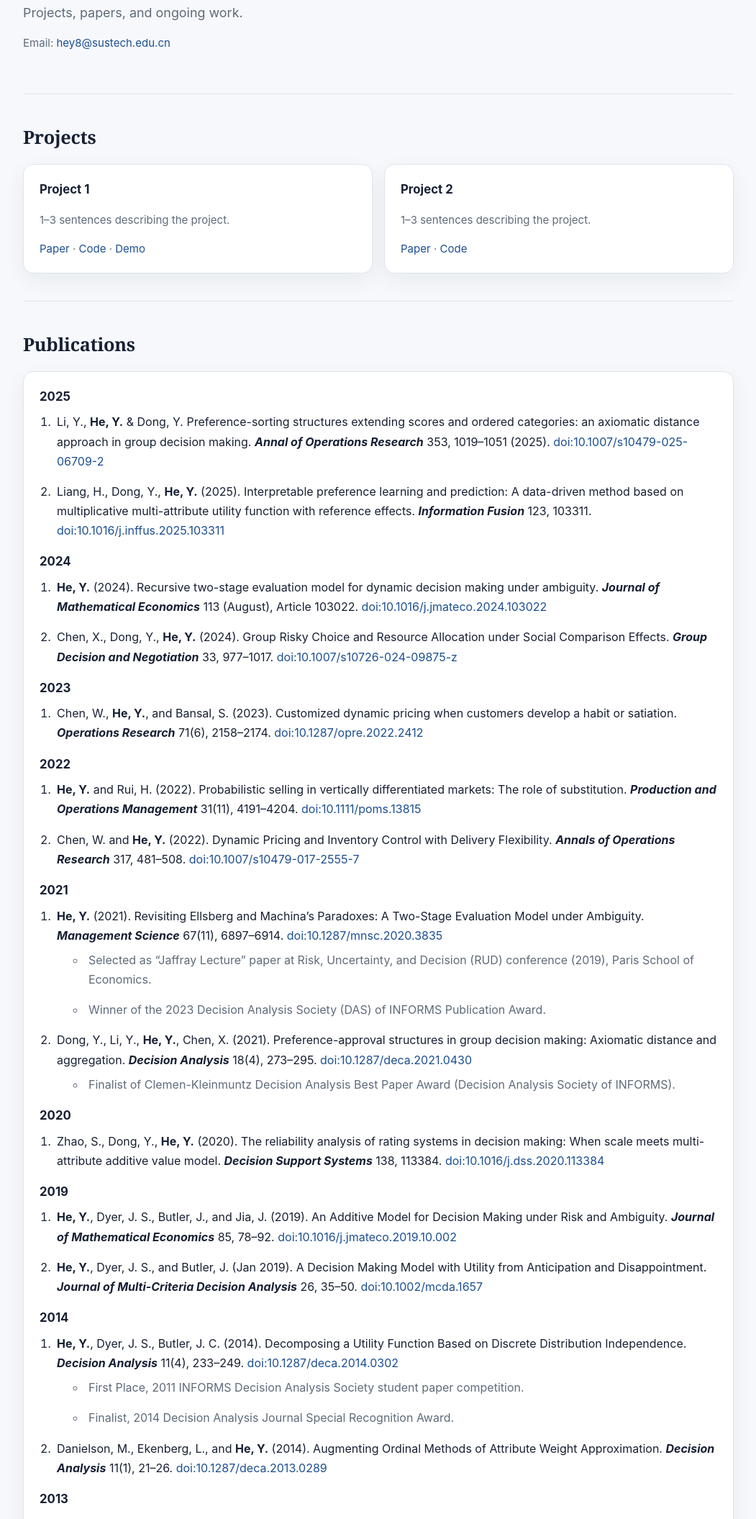
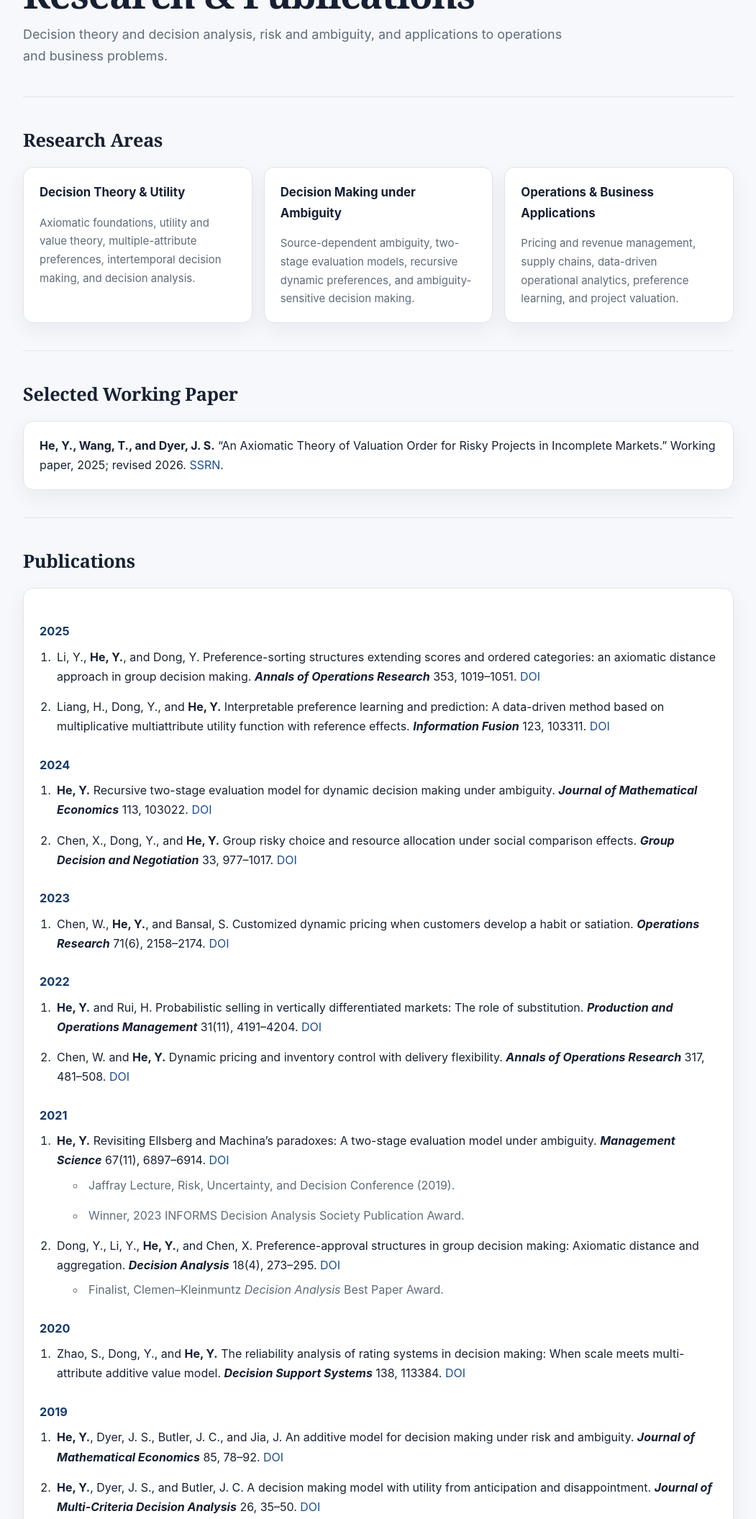
Before and after one commit to riverodense/ying-he, a plain HTML site: page research.html in a window 1280 px wide. Shown: the part 208-2319 px from the top of the page at 72% size, without its empty margins (114-1165 px from the left). Drawn offline with Linux system fonts and the light colour scheme.

Commit message:
Refresh academic website: research.html

```diff
--- a/research.html
+++ b/research.html
@@ -1,9 +1,9 @@
-
 <!doctype html>
 <html lang="en">
 <head>
   <meta charset="utf-8" />
   <meta name="viewport" content="width=device-width,initial-scale=1" />
+  <meta name="description" content="Research and publications of Ying He in decision analysis, ambiguity, operations management, and related areas." />
   <title>Ying He / 何英 | Research</title>
   <link rel="stylesheet" href="css/styles.css" />
   <script src="js/main.js" defer></script>
@@ -14,191 +14,187 @@
       <a class="brand" href="index.html">Ying He / 何英</a>
       <nav class="site-nav" aria-label="Primary">
         <a href="index.html">Home</a>
-        <a href="cv.html">CV</a>
         <a href="research.html">Research</a>
         <a href="teaching.html">Teaching</a>
-        <a href="photos.html">Photos</a>
-        <a href="hobby.html">My Hobby</a>
+        <a href="cv.html">CV</a>
       </nav>
     </div>
   </header>
 
   <main class="container">
     <section class="hero">
-      <h1>Research</h1>
-      <p class="lead">Projects, papers, and ongoing work.</p>
-      <p class="small">Email: <a href="mailto:hey8@sustech.edu.cn">hey8@sustech.edu.cn</a></p>
+      <p class="kicker">Research</p>
+      <h1>Research &amp; Publications</h1>
+      <p class="lead">Decision theory and decision analysis, risk and ambiguity, and applications to operations and business problems.</p>
     </section>
 
     <section class="section">
-      <h2>Projects</h2>
-      <div class="grid">
+      <h2>Research Areas</h2>
+      <div class="card-grid">
         <div class="card">
-          <h3>Project 1</h3>
-          <p class="small">1–3 sentences describing the project.</p>
-          <p class="small"><a href="#">Paper</a> · <a href="#">Code</a> · <a href="#">Demo</a></p>
+          <h3>Decision Theory &amp; Utility</h3>
+          <p class="small">Axiomatic foundations, utility and value theory, multiple-attribute preferences, intertemporal decision making, and decision analysis.</p>
         </div>
         <div class="card">
-          <h3>Project 2</h3>
-          <p class="small">1–3 sentences describing the project.</p>
-          <p class="small"><a href="#">Paper</a> · <a href="#">Code</a></p>
+          <h3>Decision Making under Ambiguity</h3>
+          <p class="small">Source-dependent ambiguity, two-stage evaluation models, recursive dynamic preferences, and ambiguity-sensitive decision making.</p>
+        </div>
+        <div class="card">
+          <h3>Operations &amp; Business Applications</h3>
+          <p class="small">Pricing and revenue management, supply chains, data-driven operational analytics, preference learning, and project valuation.</p>
         </div>
       </div>
     </section>
 
+    <section class="section">
+      <h2>Selected Working Paper</h2>
+      <div class="card">
+        <p>
+          <strong>He, Y., Wang, T., and Dyer, J. S.</strong>
+          “An Axiomatic Theory of Valuation Order for Risky Projects in Incomplete Markets.”
+          Working paper, 2025; revised 2026.
+          <a href="https://papers.ssrn.com/sol3/papers.cfm?abstract_id=5415455">SSRN</a>.
+        </p>
+      </div>
+    </section>
 
     <section class="section">
       <h2>Publications</h2>
       <div class="card">
-
-    <h3>2025</h3>
+        <h3 class="year-heading">2025</h3>
         <ol class="pubs">
           <li>
-        Li, Y., <strong>He, Y.</strong> &amp; Dong, Y. Preference-sorting structures extending scores and ordered categories:
+            Li, Y., <strong>He, Y.</strong>, and Dong, Y. Preference-sorting structures extending scores and ordered categories:
             an axiomatic distance approach in group decision making.
-        <strong><em>Annal of Operations Research</em></strong> 353, 1019–1051 (2025).
-        <a href="https://doi.org/10.1007/s10479-025-06709-2">doi:10.1007/s10479-025-06709-2</a>
+            <strong><em>Annals of Operations Research</em></strong> 353, 1019–1051.
+            <a href="https://doi.org/10.1007/s10479-025-06709-2">DOI</a>
           </li>
           <li>
-        Liang, H., Dong, Y., <strong>He, Y.</strong> (2025). Interpretable preference learning and prediction: A data-driven method
-        based on multiplicative multi-attribute utility function with reference effects.
+            Liang, H., Dong, Y., and <strong>He, Y.</strong> Interpretable preference learning and prediction: A data-driven method
+            based on multiplicative multiattribute utility function with reference effects.
             <strong><em>Information Fusion</em></strong> 123, 103311.
-        <a href="https://doi.org/10.1016/j.inffus.2025.103311">doi:10.1016/j.inffus.2025.103311</a>
+            <a href="https://doi.org/10.1016/j.inffus.2025.103311">DOI</a>
           </li>
         </ol>
 
-    <h3>2024</h3>
+        <h3 class="year-heading">2024</h3>
         <ol class="pubs">
           <li>
-        <strong>He, Y.</strong> (2024). Recursive two-stage evaluation model for dynamic decision making under ambiguity.
-        <strong><em>Journal of Mathematical Economics</em></strong> 113 (August), Article 103022.
-        <a href="https://doi.org/10.1016/j.jmateco.2024.103022">doi:10.1016/j.jmateco.2024.103022</a>
+            <strong>He, Y.</strong> Recursive two-stage evaluation model for dynamic decision making under ambiguity.
+            <strong><em>Journal of Mathematical Economics</em></strong> 113, 103022.
+            <a href="https://doi.org/10.1016/j.jmateco.2024.103022">DOI</a>
           </li>
           <li>
-        Chen, X., Dong, Y., <strong>He, Y.</strong> (2024). Group Risky Choice and Resource Allocation under Social Comparison Effects.
+            Chen, X., Dong, Y., and <strong>He, Y.</strong> Group risky choice and resource allocation under social comparison effects.
             <strong><em>Group Decision and Negotiation</em></strong> 33, 977–1017.
-        <a href="https://doi.org/10.1007/s10726-024-09875-z">doi:10.1007/s10726-024-09875-z</a>
+            <a href="https://doi.org/10.1007/s10726-024-09875-z">DOI</a>
           </li>
         </ol>
 
-    <h3>2023</h3>
+        <h3 class="year-heading">2023</h3>
         <ol class="pubs">
           <li>
-        Chen, W., <strong>He, Y.</strong>, and Bansal, S. (2023). Customized dynamic pricing when customers develop a habit or satiation.
+            Chen, W., <strong>He, Y.</strong>, and Bansal, S. Customized dynamic pricing when customers develop a habit or satiation.
             <strong><em>Operations Research</em></strong> 71(6), 2158–2174.
-        <a href="https://doi.org/10.1287/opre.2022.2412">doi:10.1287/opre.2022.2412</a>
+            <a href="https://doi.org/10.1287/opre.2022.2412">DOI</a>
           </li>
         </ol>
 
-    <h3>2022</h3>
+        <h3 class="year-heading">2022</h3>
         <ol class="pubs">
           <li>
-        <strong>He, Y.</strong> and Rui, H. (2022). Probabilistic selling in vertically differentiated markets: The role of substitution.
+            <strong>He, Y.</strong> and Rui, H. Probabilistic selling in vertically differentiated markets: The role of substitution.
             <strong><em>Production and Operations Management</em></strong> 31(11), 4191–4204.
-        <a href="https://doi.org/10.1111/poms.13815">doi:10.1111/poms.13815</a>
+            <a href="https://doi.org/10.1111/poms.13815">DOI</a>
           </li>
           <li>
-        Chen, W. and <strong>He, Y.</strong> (2022). Dynamic Pricing and Inventory Control with Delivery Flexibility.
+            Chen, W. and <strong>He, Y.</strong> Dynamic pricing and inventory control with delivery flexibility.
             <strong><em>Annals of Operations Research</em></strong> 317, 481–508.
-        <a href="https://doi.org/10.1007/s10479-017-2555-7">doi:10.1007/s10479-017-2555-7</a>
+            <a href="https://doi.org/10.1007/s10479-017-2555-7">DOI</a>
           </li>
         </ol>
 
-    <h3>2021</h3>
+        <h3 class="year-heading">2021</h3>
         <ol class="pubs">
           <li>
-        <strong>He, Y.</strong> (2021). Revisiting Ellsberg and Machina’s Paradoxes: A Two-Stage Evaluation Model under Ambiguity.
+            <strong>He, Y.</strong> Revisiting Ellsberg and Machina’s paradoxes: A two-stage evaluation model under ambiguity.
             <strong><em>Management Science</em></strong> 67(11), 6897–6914.
-        <a href="https://doi.org/10.1287/mnsc.2020.3835">doi:10.1287/mnsc.2020.3835</a>
+            <a href="https://doi.org/10.1287/mnsc.2020.3835">DOI</a>
             <ul>
-          <li>Selected as “Jaffray Lecture” paper at Risk, Uncertainty, and Decision (RUD) conference (2019), Paris School of Economics.</li>
-          <li>Winner of the 2023 Decision Analysis Society (DAS) of INFORMS Publication Award.</li>
+              <li>Jaffray Lecture, Risk, Uncertainty, and Decision Conference (2019).</li>
+              <li>Winner, 2023 INFORMS Decision Analysis Society Publication Award.</li>
             </ul>
           </li>
           <li>
-        Dong, Y., Li, Y., <strong>He, Y.</strong>, Chen, X. (2021). Preference-approval structures in group decision making:
+            Dong, Y., Li, Y., <strong>He, Y.</strong>, and Chen, X. Preference-approval structures in group decision making:
             Axiomatic distance and aggregation.
             <strong><em>Decision Analysis</em></strong> 18(4), 273–295.
-        <a href="https://doi.org/10.1287/deca.2021.0430">doi:10.1287/deca.2021.0430</a>
-        <ul>
-          <li>Finalist of Clemen-Kleinmuntz Decision Analysis Best Paper Award (Decision Analysis Society of INFORMS).</li>
-        </ul>
+            <a href="https://doi.org/10.1287/deca.2021.0430">DOI</a>
+            <ul><li>Finalist, Clemen–Kleinmuntz <em>Decision Analysis</em> Best Paper Award.</li></ul>
           </li>
         </ol>
 
-    <h3>2020</h3>
+        <h3 class="year-heading">2020</h3>
         <ol class="pubs">
           <li>
-        Zhao, S., Dong, Y., <strong>He, Y.</strong> (2020). The reliability analysis of rating systems in decision making:
+            Zhao, S., Dong, Y., and <strong>He, Y.</strong> The reliability analysis of rating systems in decision making:
             When scale meets multi-attribute additive value model.
             <strong><em>Decision Support Systems</em></strong> 138, 113384.
-        <a href="https://doi.org/10.1016/j.dss.2020.113384">doi:10.1016/j.dss.2020.113384</a>
+            <a href="https://doi.org/10.1016/j.dss.2020.113384">DOI</a>
           </li>
         </ol>
 
-    <h3>2019</h3>
+        <h3 class="year-heading">2019</h3>
         <ol class="pubs">
           <li>
-        <strong>He, Y.</strong>, Dyer, J. S., Butler, J., and Jia, J. (2019). An Additive Model for Decision Making under Risk and Ambiguity.
+            <strong>He, Y.</strong>, Dyer, J. S., Butler, J. C., and Jia, J. An additive model for decision making under risk and ambiguity.
             <strong><em>Journal of Mathematical Economics</em></strong> 85, 78–92.
-        <a href="https://doi.org/10.1016/j.jmateco.2019.10.002">doi:10.1016/j.jmateco.2019.10.002</a>
+            <a href="https://doi.org/10.1016/j.jmateco.2019.10.002">DOI</a>
           </li>
           <li>
-        <strong>He, Y.</strong>, Dyer, J. S., and Butler, J. (Jan 2019). A Decision Making Model with Utility from Anticipation and Disappointment.
+            <strong>He, Y.</strong>, Dyer, J. S., and Butler, J. C. A decision making model with utility from anticipation and disappointment.
             <strong><em>Journal of Multi-Criteria Decision Analysis</em></strong> 26, 35–50.
-        <a href="https://doi.org/10.1002/mcda.1657">doi:10.1002/mcda.1657</a>
+            <a href="https://doi.org/10.1002/mcda.1657">DOI</a>
           </li>
         </ol>
 
-    <h3>2014</h3>
+        <h3 class="year-heading">2014</h3>
         <ol class="pubs">
           <li>
-        <strong>He, Y.</strong>, Dyer, J. S., Butler, J. C. (2014). Decomposing a Utility Function Based on Discrete Distribution Independence.
+            <strong>He, Y.</strong>, Dyer, J. S., and Butler, J. C. Decomposing a utility function based on discrete distribution independence.
             <strong><em>Decision Analysis</em></strong> 11(4), 233–249.
-        <a href="https://doi.org/10.1287/deca.2014.0302">doi:10.1287/deca.2014.0302</a>
+            <a href="https://doi.org/10.1287/deca.2014.0302">DOI</a>
             <ul>
-          <li>First Place, 2011 INFORMS Decision Analysis Society student paper competition.</li>
-          <li>Finalist, 2014 Decision Analysis Journal Special Recognition Award.</li>
+              <li>First Place, 2011 INFORMS Decision Analysis Society Student Paper Competition.</li>
+              <li>Finalist, 2014 <em>Decision Analysis</em> Special Recognition Award.</li>
             </ul>
           </li>
           <li>
-        Danielson, M., Ekenberg, L., and <strong>He, Y.</strong> (2014). Augmenting Ordinal Methods of Attribute Weight Approximation.
+            Danielson, M., Ekenberg, L., and <strong>He, Y.</strong> Augmenting ordinal methods of attribute weight approximation.
             <strong><em>Decision Analysis</em></strong> 11(1), 21–26.
-        <a href="https://doi.org/10.1287/deca.2013.0289">doi:10.1287/deca.2013.0289</a>
+            <a href="https://doi.org/10.1287/deca.2013.0289">DOI</a>
           </li>
         </ol>
 
-    <h3>2013</h3>
+        <h3 class="year-heading">2013</h3>
         <ol class="pubs">
           <li>
-        <strong>He, Y.</strong>, Dyer, J. S., and Butler, J. C. (2013). On the Axiomatization of the Satiation and Habit Formation Utility Models.
+            <strong>He, Y.</strong>, Dyer, J. S., and Butler, J. C. On the axiomatization of the satiation and habit formation utility models.
             <strong><em>Operations Research</em></strong> 61(6), 1399–1410.
-        <a href="https://doi.org/10.1287/opre.2013.1223">doi:10.1287/opre.2013.1223</a>
+            <a href="https://doi.org/10.1287/opre.2013.1223">DOI</a>
           </li>
         </ol>
 
-    <h3>2008</h3>
+        <h3 class="year-heading">2008</h3>
         <ol class="pubs">
           <li>
-        <strong>He, Y.</strong> and Huang, R. (2008). Risk Attributes Theory: Decision Making under Risk.
-        <strong><em>European Journal of Operational Research</em></strong> 186(1), 243–360.
-        <a href="https://doi.org/10.1016/j.ejor.2007.01.012">doi:10.1016/j.ejor.2007.01.012</a>
+            <strong>He, Y.</strong> and Huang, R.-H. Risk attributes theory: Decision making under risk.
+            <strong><em>European Journal of Operational Research</em></strong> 186(1), 243–260.
+            <a href="https://doi.org/10.1016/j.ejor.2007.01.012">DOI</a>
           </li>
         </ol>
-
       </div>
     </section>
-
-
-<section class="section">
-  <h2>Works in Progress</h2>
-  <div class="card">
-    <ul>
-      <li>[Add items here]</li>
-    </ul>
-  </div>
-</section>
-
   </main>
 
   <footer class="footer">
```
Lines whose indentation alone changed are shown as unchanged.
